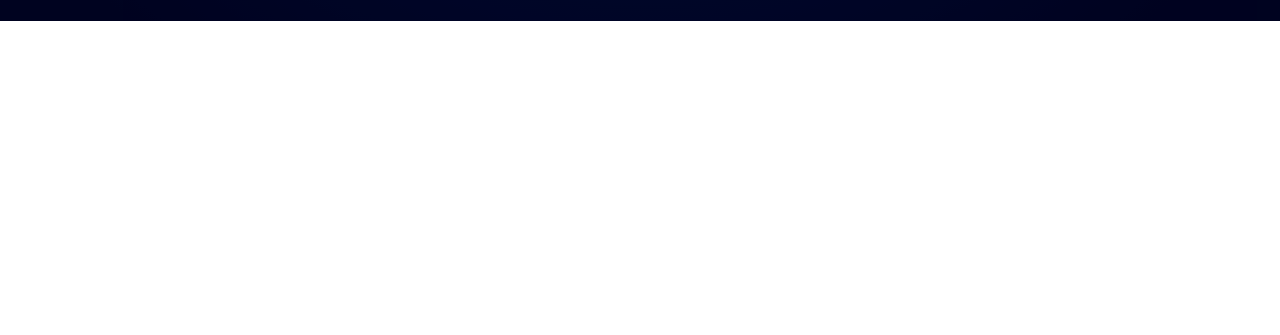
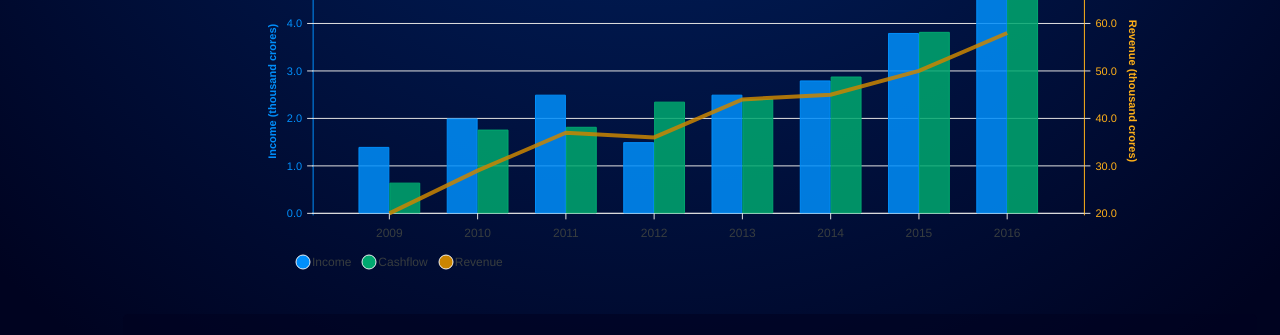
Before and after one commit to ahmed-3bdo/Value-dashboard, a plain HTML site: page top-100.html in a window 1280 px wide. Shown: the part 1214-1549 px from the top of the page. Before the commit the page ends 1235 px from the top, so only its background shows below. Drawn offline with nearby package versions, Linux system fonts and the light colour scheme.

Commit message:
chart of top 100

```diff
--- /dev/null
+++ b/scripts/charts/bm-top-100.js
@@ -0,0 +1,118 @@
+var options = {
+    series: [{
+    name: 'Income',
+    type: 'column',
+    data: [1.4, 2, 2.5, 1.5, 2.5, 2.8, 3.8, 4.6]
+  }, {
+    name: 'Cashflow',
+    type: 'column',
+    data: [1.1, 3, 3.1, 4, 4.1, 4.9, 6.5, 8.5]
+  }, {
+    name: 'Revenue',
+    type: 'line',
+    data: [20, 29, 37, 36, 44, 45, 50, 58]
+  }],
+    chart: {
+    height: 350,
+    type: 'line',
+    stacked: false
+  },
+  dataLabels: {
+    enabled: false
+  },
+  stroke: {
+    width: [1, 1, 4]
+  },
+  title: {
+    text: 'XYZ - Stock Analysis (2009 - 2016)',
+    align: 'left',
+    offsetX: 110
+  },
+  xaxis: {
+    categories: [2009, 2010, 2011, 2012, 2013, 2014, 2015, 2016],
+  },
+  yaxis: [
+    {
+      axisTicks: {
+        show: true,
+      },
+      axisBorder: {
+        show: true,
+        color: '#008FFB'
+      },
+      labels: {
+        style: {
+          colors: '#008FFB',
+        }
+      },
+      title: {
+        text: "Income (thousand crores)",
+        style: {
+          color: '#008FFB',
+        }
+      },
+      tooltip: {
+        enabled: true
+      }
+    },
+    {
+      seriesName: 'Income',
+      opposite: true,
+      axisTicks: {
+        show: true,
+      },
+      axisBorder: {
+        show: true,
+        color: '#00E396'
+      },
+      labels: {
+        style: {
+          colors: '#00E396',
+        }
+      },
+      title: {
+        text: "Operating Cashflow (thousand crores)",
+        style: {
+          color: '#00E396',
+        }
+      },
+    },
+    {
+      seriesName: 'Revenue',
+      opposite: true,
+      axisTicks: {
+        show: true,
+      },
+      axisBorder: {
+        show: true,
+        color: '#FEB019'
+      },
+      labels: {
+        style: {
+          colors: '#FEB019',
+        },
+      },
+      title: {
+        text: "Revenue (thousand crores)",
+        style: {
+          color: '#FEB019',
+        }
+      }
+    },
+  ],
+  tooltip: {
+    fixed: {
+      enabled: true,
+      position: 'topLeft', // topRight, topLeft, bottomRight, bottomLeft
+      offsetY: 30,
+      offsetX: 60
+    },
+  },
+  legend: {
+    horizontalAlign: 'left',
+    offsetX: 40
+  }
+  };
+
+  var chart = new ApexCharts(document.querySelector("#top-100-chart"), options);
+  chart.render();
--- a/styles/sass/components/_side-bar.scss
+++ b/styles/sass/components/_side-bar.scss
@@ -143,11 +143,11 @@
         }
         .side-bar__btn-toggler {
             right: 30px;
-            border-radius: 50%;
+            border-radius: 5px;
             html[dir=rtl] & {
                 right: auto;
                 left: 30px;
-                border-radius: 50%;
+                border-radius: 5px;
             }
             .open {
                 display: none;
--- a/top-100.html
+++ b/top-100.html
@@ -29,7 +29,7 @@
 
       <!-- Navigation bar-->
       <nav class="navbar navbar-expand-lg">
-        <a class="navbar-brand" href="#">
+        <a class="navbar-brand" href="index.html">
           <img src="imgs/logo-light.png" alt="">
         </a>
         <!-- Navigation User Items will be Visible in Mobile Only -->
@@ -169,7 +169,7 @@
                 </a>
               </li>
               <li class="side-bar__item side__item--menu">
-                <a href="#" class="page-section-link">
+                <a href="top-100.html" class="page-section-link">
                   <img src="imgs/corporate-values.png" class="side-bar__item--icon" alt="home">
                   <span class="side-bar__item--text">Corporate Values Profiling by Country</span>
                 </a>
@@ -528,6 +528,13 @@
                     </ul>
                   </nav>
                 </div>
+
+                <!-- Benchmark top 100 chart -->
+                <div class="row mt-4 justify-content-center">
+                  <div class="col-md-10">
+                    <div id="top-100-chart"></div>
+                  </div>
+                </div>
             </div>
 
             <!-- Footer -->
@@ -738,9 +745,7 @@
     <script src="scripts/jquery-jvectormap-world-mill-en.js"></script>
     <script src="scripts/maps.js"></script>
     <!-- Parameters Chart js-->
-    <script src="scripts/parameters-chart.js"></script>
-    <!-- Columns Chart js-->
-    <script src="scripts/columns-chart.js"></script>
+    <script src="scripts/charts/bm-top-100.js"></script>
     <!-- Main Js -->
     <script src="scripts/main.js"></script>
 
```
Also changed, not shown: about.html (+2 -2 lines), benchmark.html (+2 -2 lines), benchmarking-values.html (+2 -2 lines), index.html (+2 -2 lines), styles/main.css.
